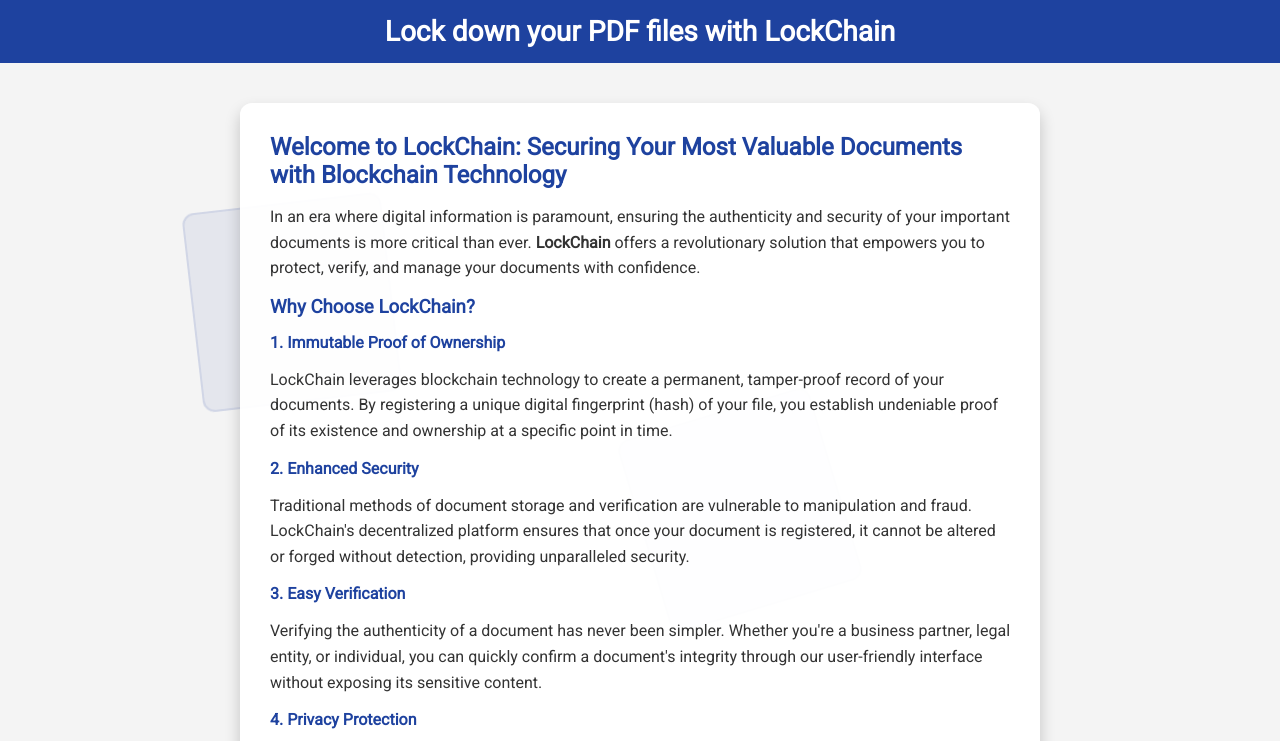
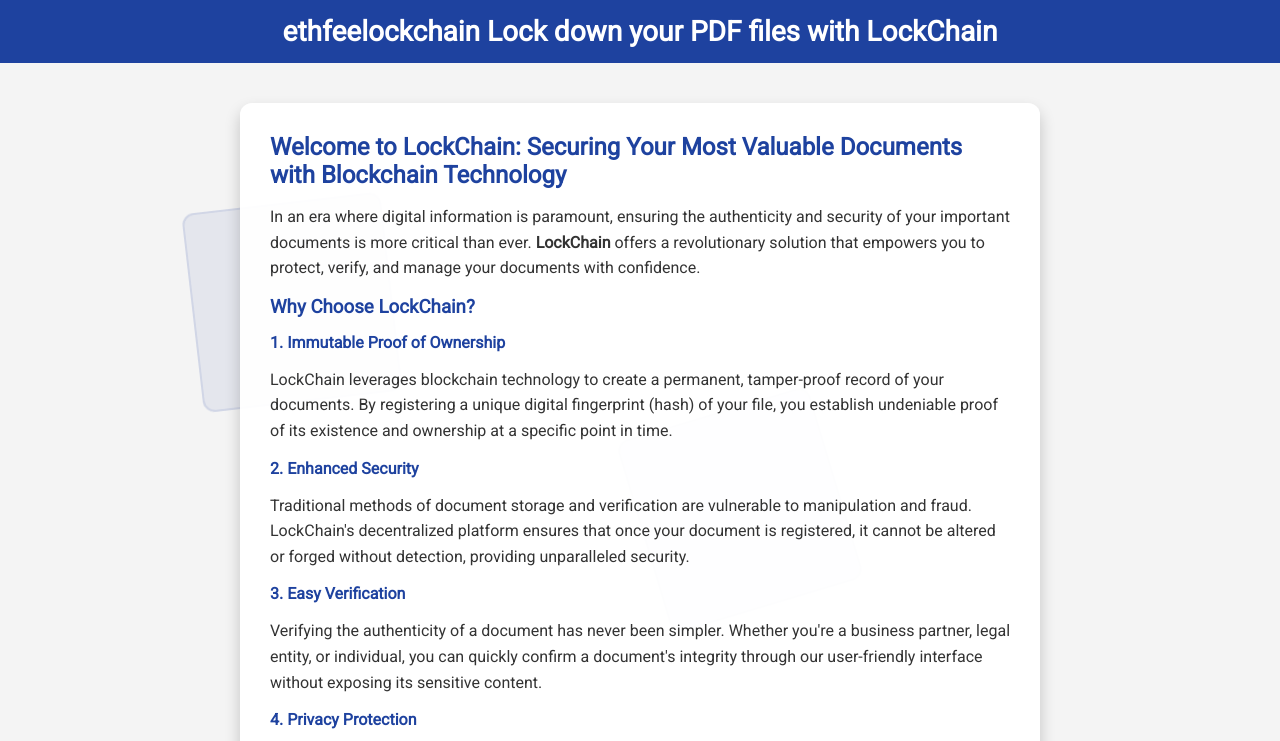
Before and after one commit to Lpierzina/PDFLockChain, a plain HTML site: page index.html in a window 1280 px wide. Shown: the top 741 px of the page. Drawn offline with Linux system fonts and the light colour scheme.

Commit message:
Update index.html
ethfeelockchain testing it it works

```diff
--- a/index.html
+++ b/index.html
@@ -263,7 +263,7 @@
 
     <!-- Navigation Bar -->
     <div class="navbar">
-        <h1>Lock down your PDF files with LockChain</h1>
+        <h1> ethfeelockchain Lock down your PDF files with LockChain</h1>
     </div>
 
     <!-- Main Container -->
```
